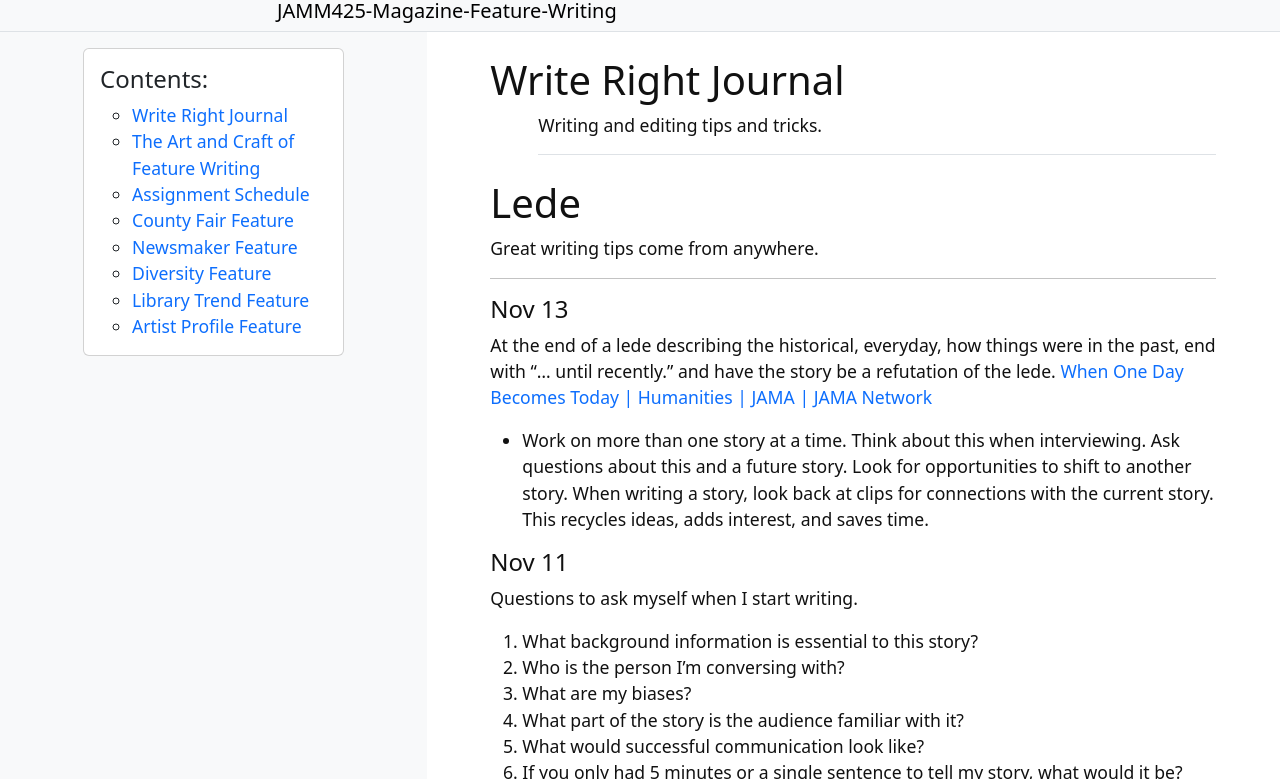
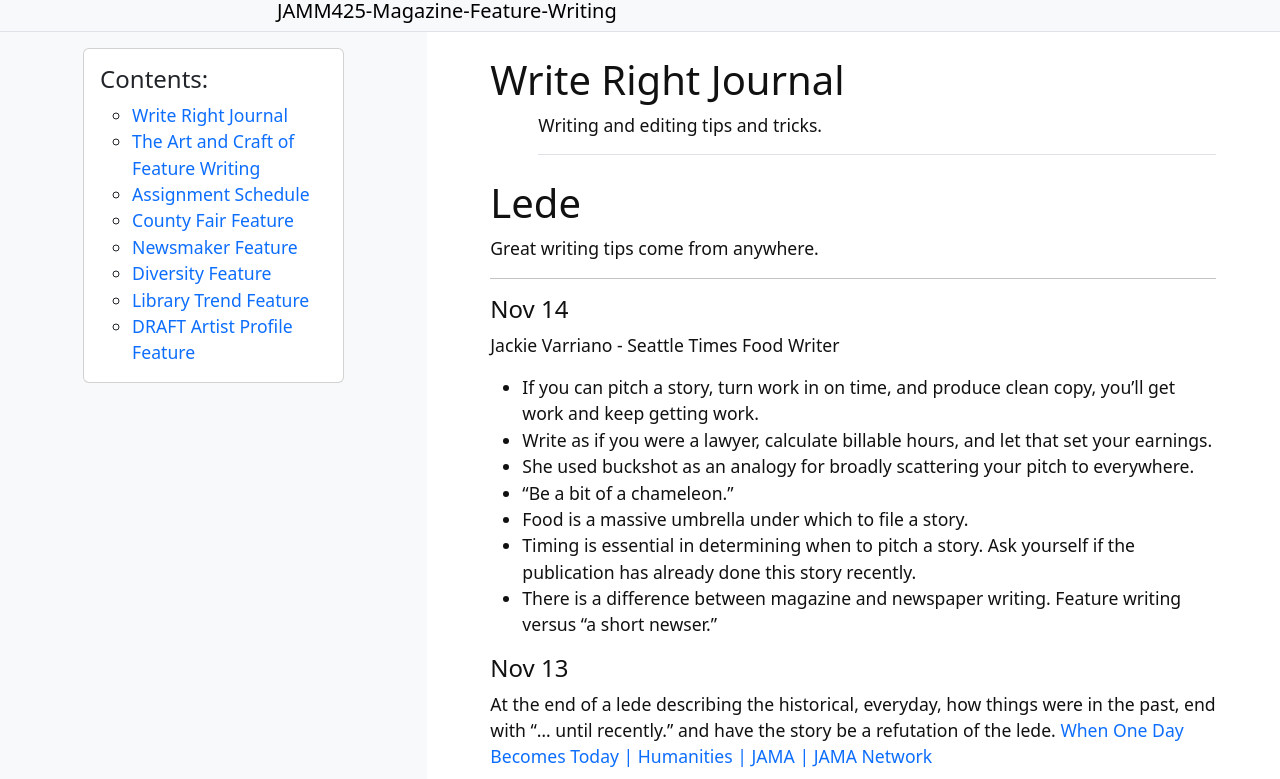
Before and after one commit to woodenzen/JAMM425-Magazine-Feature-Writing, a Jekyll site: the page built from content/1-journal.md, in a window 1280 px wide and 900 px high, cut to the strip 121-900 px from the top of the window. Built offline with Jekyll 4.4.1, drawn with Linux system fonts in a browser that asks for light colours.

Commit message:
Add new insights from Jackie Varriano and update navigation for Jill Kyong Artist Feature

```diff
--- a/content/1-journal.md
+++ b/content/1-journal.md
@@ -11,6 +11,16 @@ description: >
 Great writing tips come from anywhere.
 
 ----------------------------------
+#### Nov 14
+Jackie Varriano - Seattle Times Food Writer
+- If you can pitch a story, turn work in on time, and produce clean copy, you'll get work and keep getting work.
+- Write as if you were a lawyer, calculate billable hours, and let that set your earnings.
+- She used buckshot as an analogy for broadly scattering your pitch to everywhere.
+- "Be a bit of a chameleon."
+- Food is a massive umbrella under which to file a story.
+- Timing is essential in determining when to pitch a story. Ask yourself if the publication has already done this story recently.
+- There is a difference between magazine and newspaper writing. Feature writing versus "a short newser."
+
 #### Nov 13
 At the end of a lede describing the historical, everyday, how things were in the past, end with "... until recently." and have the story be a refutation of the lede.
 [When One Day Becomes Today | Humanities | JAMA | JAMA Network](https://jamanetwork.com/journals/jama/fullarticle/2825087)
--- a/content/8-Artist Feature.md
+++ b/content/8-Artist Feature.md
@@ -3,7 +3,7 @@ UUID:      ›[[202411131528]]
 cdate:     11-13-2024 03:28 PM
 tags:       #proofing #JAMM425art #web-JAMM425
 title:       Jill Kyong Artist Feature
-nav:      Artist Profile Feature
+nav:      DRAFT Artist Profile Feature
 description: >
         An artist profile on [Jill Kyong](https://jillkyong.com/), an abstract wood sculpturist.
 ---
```
